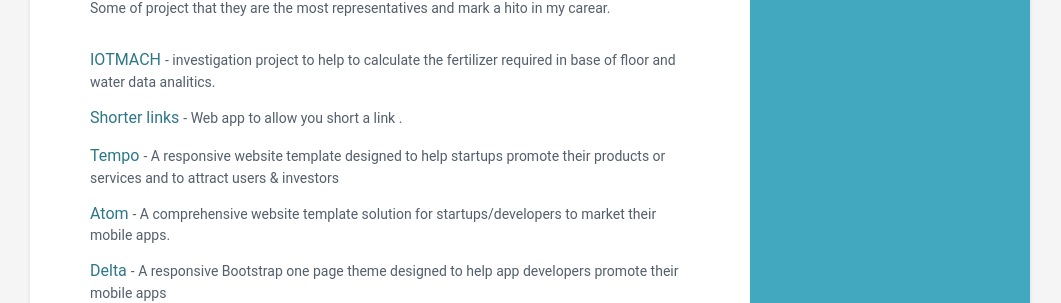
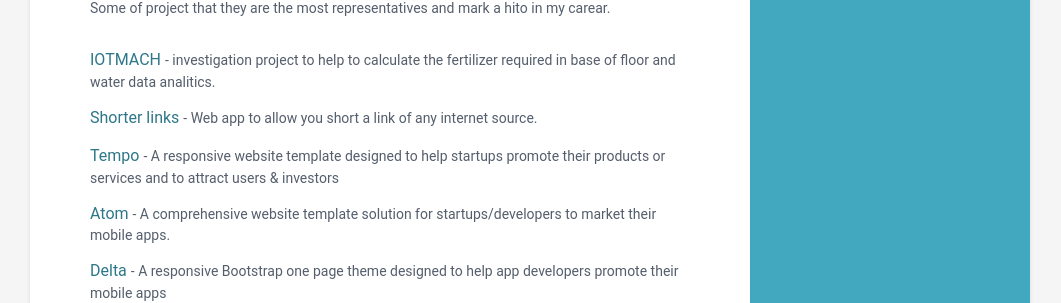
Before and after one commit to elcordova/caring-europa-fe48a, a Jekyll site: the page built from index.html, in a window 1280 px wide. Shown: the part 1221-1524 px from the top of the page, without its empty margins (110-1171 px from the left). Built offline with Jekyll 4.4.1, drawn with Linux system fonts in a browser that asks for light colours.

Commit message:
data.yml: changed

```diff
--- a/_data/data.yml
+++ b/_data/data.yml
@@ -94,7 +94,7 @@ projects:
     - title: Shorter links
       link: '#'
       tagline: >-
-        Web app to allow you short a link .
+        Web app to allow you short a link of any internet source.
     - title: Tempo
       link: '#'
       tagline: >-
```
